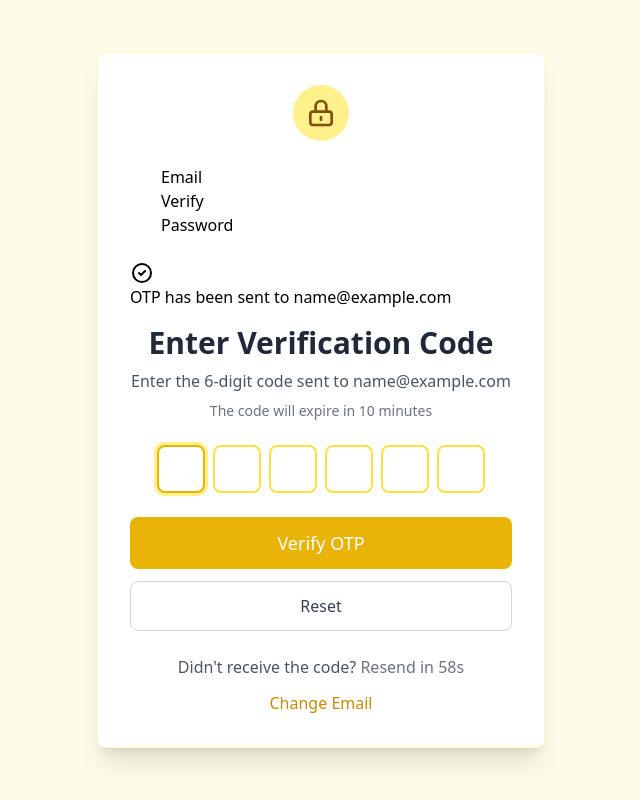
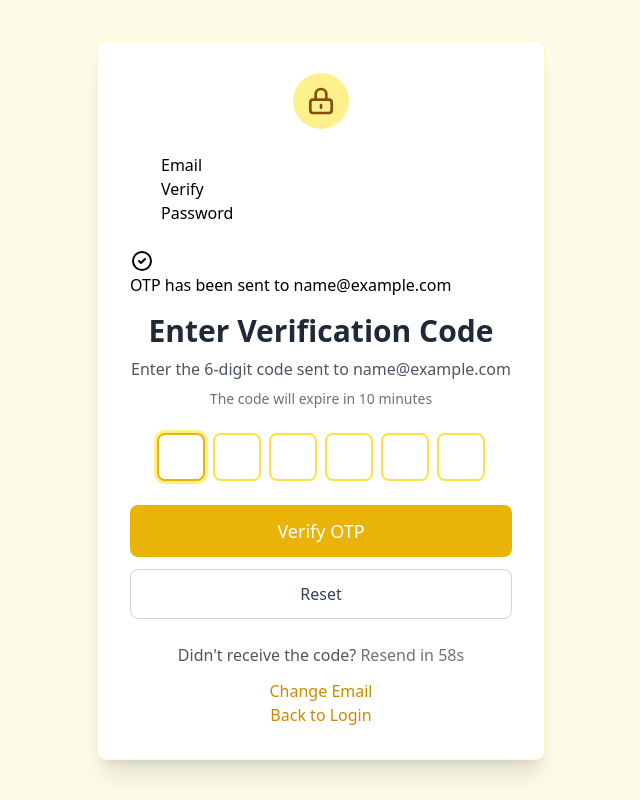
Before and after one commit to pradeep-145/Izole-Online, a React (Vite) app in the folder frontend/: page /customer/otp-verification in a window 1280 px wide. Both pictures are taken after typing "name@example.com" into the empty fields and a click on the button "Send Verification Code". Shown: the whole page, without its empty margins (319-959 px from the left). Built offline with nearby package versions, Linux system fonts and the light colour scheme; no server answers.

Commit message:
feat: Add "Back to Login" button in OTP verification for improved navigation

```diff
--- a/frontend/src/Pages/customer/otpVerification.jsx
+++ b/frontend/src/Pages/customer/otpVerification.jsx
@@ -328,6 +328,7 @@ const OtpVerification = () => {
       </div>
 
       {!isFromLogin && (
+        <div>
         <div className="mt-3 text-center">
           <button
             type="button"
@@ -337,6 +338,17 @@ const OtpVerification = () => {
             Change Email
           </button>
         </div>
+        <div className="text-center">
+          <button
+            type="button"
+            onClick={() => navigate('/customer/login')}
+            className="btn btn-link text-yellow-600 hover:text-yellow-700"
+          >
+            Back to Login
+          </button>
+        </div>
+        </div>
+
       )}
     </>
   );
@@ -394,6 +406,17 @@ const OtpVerification = () => {
             'Reset Password'
           }
         </button>
+
+        <div className="text-center">
+          <button
+            type="button"
+            onClick={() => navigate('/customer/login')}
+            className="btn btn-link text-yellow-600 hover:text-yellow-700"
+          >
+            Back to Login
+          </button>
+        </div>
+
       </form>
     </>
   );
```
